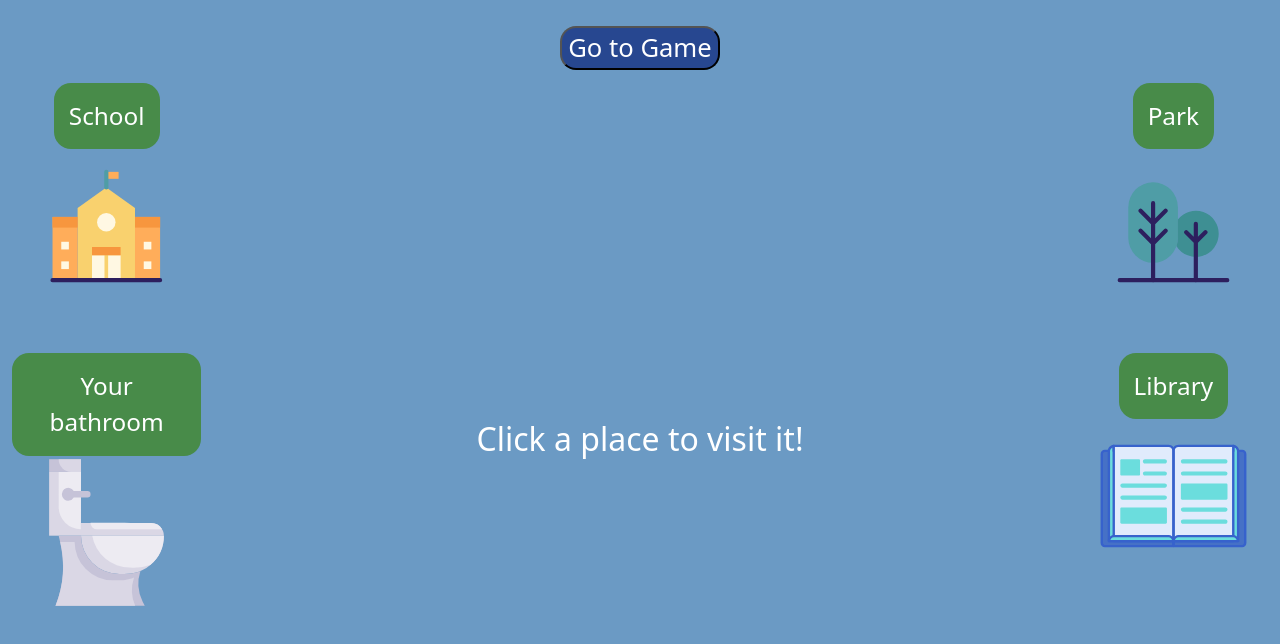
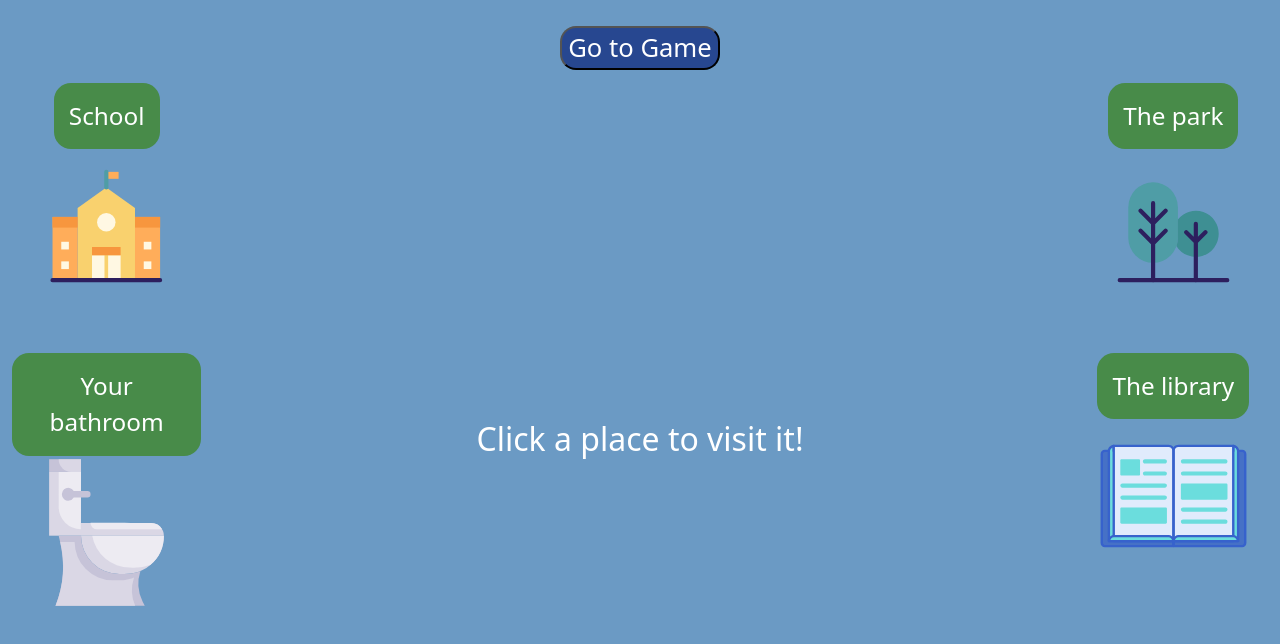
Before and after one commit to ereali/ASD-App, a React (Create React App) app in the folder web/: page /public-private-content in a window 1280 px wide. Shown: the top 644 px of the page. Built offline with nearby package versions, Linux system fonts and the light colour scheme.

Commit message:
Character avatar successfully added to PublicPrivateContentView

```diff
--- a/web/src/Components/Content/Avatar.jsx
+++ b/web/src/Components/Content/Avatar.jsx
@@ -5,7 +5,7 @@ function Avatar(props) {
     position: absolute;
     height: 12vw;
     left: ${props.positionLeft};
-    opacity: 0;
+    opacity: ${props.opacity};
   `;
 
   return <AvatarPage src={props.src}></AvatarPage>;
--- /dev/null
+++ b/web/src/Components/Content/Location.jsx
@@ -0,0 +1,47 @@
+import { Image } from "react-bootstrap";
+import { React, useState } from "react";
+
+import Label from "../TopicTown/Label";
+import Avatar from "./Avatar";
+
+import ChildAvatar from "../../Resources/Content/ChildAvatar.png";
+
+const Location = (props, parentToChild, changeVisiting) => {
+  parentToChild = props.titleFunction;
+  changeVisiting = props.visitingFunction;
+  var opacity = 0;
+
+  if (props.visiting == props.locationName) {
+    opacity = 1;
+  }
+
+  return (
+    <div
+      style={{
+        cursor: "pointer",
+        marginBottom: "50px",
+        position: "relative",
+      }}
+      onClick={() => {
+        parentToChild(props.locationName, props.locationType); // when clicked, this div updates the string displayed in the Title component
+        changeVisiting(props.locationName);
+      }}
+    >
+      <Label
+        backgroundColor="#488B49"
+        name={props.locationName}
+        textColor="white"
+        fontWeight="normal"
+        fontSize="1.9vw"
+      />
+      <Image style={{ width: "12vw" }} src={props.image} />
+      <Avatar
+        src={ChildAvatar}
+        positionLeft={props.positionLeft}
+        opacity={opacity}
+      ></Avatar>
+    </div>
+  );
+};
+
+export default Location;
--- a/web/src/Views/PublicPrivateContentView.jsx
+++ b/web/src/Views/PublicPrivateContentView.jsx
@@ -2,17 +2,15 @@ import { React, useState } from "react";
 import styled from "styled-components";
 import { useHistory } from "react-router-dom";
 import { Container, Row, Col, Image } from "react-bootstrap";
-import Label from "../Components/TopicTown/Label";
 import Title from "../Components/Content/Title";
 import Button from "../Components/Button";
-import Avatar from "../Components/Content/Avatar";
+import Location from "../Components/Content/Location";
 
 // Location Icons
 import BookIcon from "../Resources/Content/BookIcon.svg";
 import SchoolIcon from "../Resources/Content/SchoolIcon.svg";
 import ToiletIcon from "../Resources/Content/ToiletIcon.svg";
 import TreeIcon from "../Resources/Content/TreeIcon.svg";
-import ChildAvatar from "../Resources/Content/ChildAvatar.png";
 
 import "bootstrap/dist/css/bootstrap.min.css";
 
@@ -27,6 +25,8 @@ function PublicPrivateContentView(props) {
   // data can be changed using the function setData. Here it displays a default message before the user clicks a location
   const [data, setData] = useState("Click a place to visit it!");
 
+  const [visiting, setVisiting] = useState("");
+
   var place = "";
   var placeType = "";
   const history = useHistory();
@@ -34,6 +34,10 @@ function PublicPrivateContentView(props) {
   // parentToChild function takes place and placeType as parameters to set and pass a string to display in a Title component
   const parentToChild = (place, placeType) => {
     setData(place + " is a " + placeType + " place.");
+  };
+
+  const changeVisiting = (place) => {
+    setVisiting(place);
   };
 
   return (
@@ -72,96 +76,58 @@ function PublicPrivateContentView(props) {
           onClick={() => history.push("/drag-and-drop-game")}
         ></Button>
       </div>
+
+      {/* Locations */}
       <Container fluid>
         <Row>
           <Col md={2}>
-            <div // this encloses a School label and icon
-              style={{
-                cursor: "pointer",
-                marginBottom: "50px",
-                position: "relative",
-              }}
-              onClick={() => {
-                parentToChild("School", "public"); // when clicked, this div updates the string displayed in the Title component
-              }}
-            >
-              <Label
-                backgroundColor="#488B49"
-                name="School"
-                textColor="white"
-                fontWeight="normal"
-                fontSize="1.9vw"
-              />
-              <Image style={{ width: "12vw" }} src={SchoolIcon} />
-              <Avatar
-                src={ChildAvatar}
-                positionLeft="50%"
-                myData={data}
-              ></Avatar>
-            </div>
+            <Location
+              locationName="School"
+              locationType="public"
+              image={SchoolIcon}
+              titleFunction={parentToChild}
+              visiting={visiting}
+              visitingFunction={changeVisiting}
+              positionLeft="60%"
+            />
           </Col>
           <Col md={{ span: 2, offset: 3 }}></Col> {/*Spacing column*/}
           <Col md={{ span: 2, offset: 3 }}>
-            <div // this div encloses a Park label and icon
-              style={{
-                cursor: "pointer",
-                marginBottom: "50px",
-                position: "relative",
-              }}
-              onClick={() => {
-                parentToChild("The park", "public");
-              }}
-            >
-              <Label
-                backgroundColor="#488B49"
-                name="Park"
-                textColor="white"
-                fontWeight="normal"
-                fontSize="1.9vw"
-              />
-              <Image style={{ width: "12vw" }} src={TreeIcon} />
-              <Avatar src={ChildAvatar} positionLeft="-50%"></Avatar>
-            </div>
+            <Location
+              locationName="The park"
+              locationType="public"
+              image={TreeIcon}
+              titleFunction={parentToChild}
+              visiting={visiting}
+              visitingFunction={changeVisiting}
+              positionLeft="-50%"
+            />
           </Col>
         </Row>
 
         <Row>
           <Col md={2}>
-            <div // this div encloses a Bathroom label and icon
-              style={{ cursor: "pointer", position: "relative" }}
-              onClick={() => {
-                parentToChild("Your bathroom", "private");
-              }}
-            >
-              <Label
-                backgroundColor="#488B49"
-                name="Your bathroom"
-                textColor="white"
-                fontWeight="normal"
-                fontSize="1.9vw"
-              />
-              <Image style={{ width: "12vw" }} src={ToiletIcon} />
-              <Avatar src={ChildAvatar} positionLeft="50%"></Avatar>
-            </div>
+            <Location
+              locationName="Your bathroom"
+              locationType="private"
+              image={ToiletIcon}
+              titleFunction={parentToChild}
+              visiting={visiting}
+              visitingFunction={changeVisiting}
+              positionLeft="60%"
+            />
           </Col>
-          <Col md={{ span: 2, offset: 3 }}></Col> {/* Spacing column*/}
+          <Col md={{ span: 2, offset: 3 }}></Col> {/*Spacing column*/}
           <Col md={{ span: 2, offset: 3 }}>
-            <div // this div encloses a Library label and icon
-              style={{ cursor: "pointer", position: "relative" }}
-              onClick={() => {
-                parentToChild("The library", "public");
-              }}
-            >
-              <Label
-                backgroundColor="#488B49"
-                name="Library"
-                textColor="white"
-                fontWeight="normal"
-                fontSize="1.9vw"
-              />
-              <Image style={{ width: "12vw" }} src={BookIcon} />
-              <Avatar src={ChildAvatar} positionLeft="-50%"></Avatar>
-            </div>
+            <Location
+              locationName="The library"
+              locationType="public"
+              image={BookIcon}
+              titleFunction={parentToChild}
+              visiting={visiting}
+              visitingFunction={changeVisiting}
+              positionLeft="-50%"
+            />
           </Col>
         </Row>
       </Container>
```
